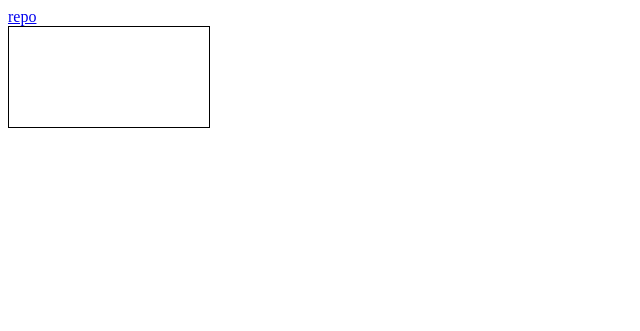
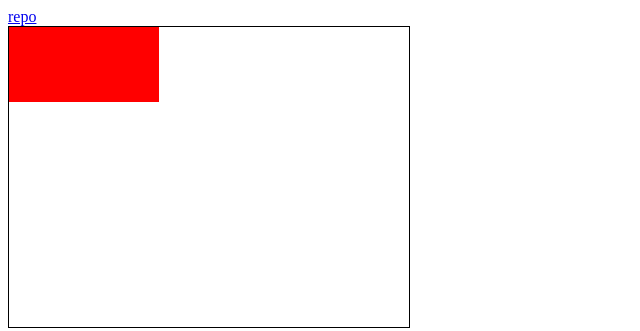
Before and after one commit to fhinkel/starwars, a plain HTML site: page public/index.html in a window 1280 px wide. Shown: the whole page, without its empty margins (0-640 px from the left). Drawn offline with nearby package versions, Linux system fonts and the light colour scheme.

Commit message:
javascript in separate file

```diff
--- a/public/index.html
+++ b/public/index.html
@@ -2,12 +2,14 @@
 <html>
 <head>
     <title>Starwars</title>
+    <script src="http://code.jquery.com/jquery-2.1.1.min.js"></script>
+    <script type="text/JavaScript" src="index.js"></script>
 </head>
 <body>
 <a href="https://github.com/fhinkel/starwars">repo</a>
 <br>
 
-<canvas id="myCanvas" width="200" height="100"
+<canvas id="myCanvas" width="400" height="300"
         style="border:1px solid #000000;">
 </canvas>
 
--- /dev/null
+++ b/public/index.js
@@ -0,0 +1,6 @@
+$(function() {
+    var c = document.getElementById("myCanvas");
+    var ctx = c.getContext("2d");
+    ctx.fillStyle = "#FF0000";
+    ctx.fillRect(0,0,150,75);
+});
```
